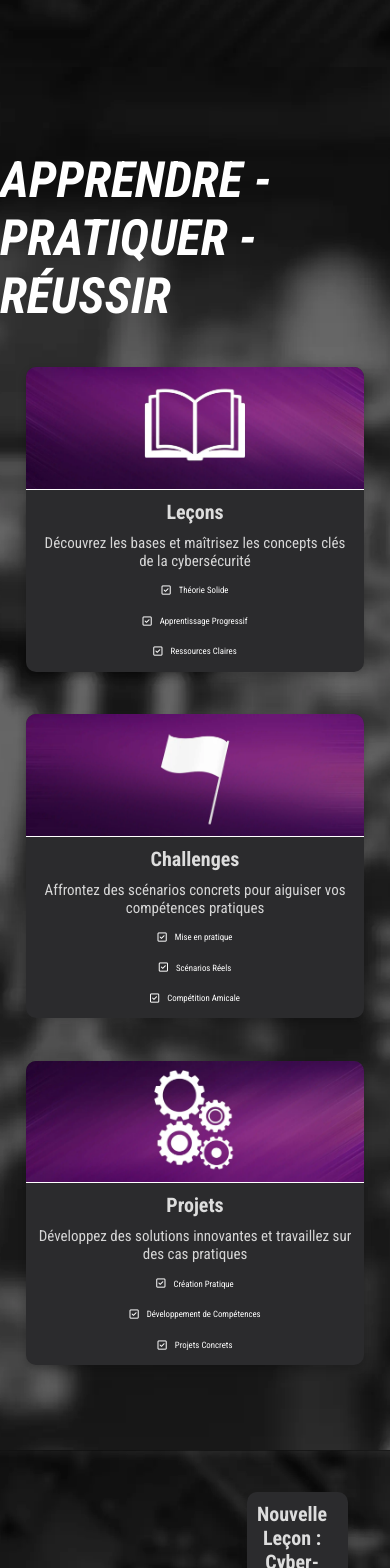
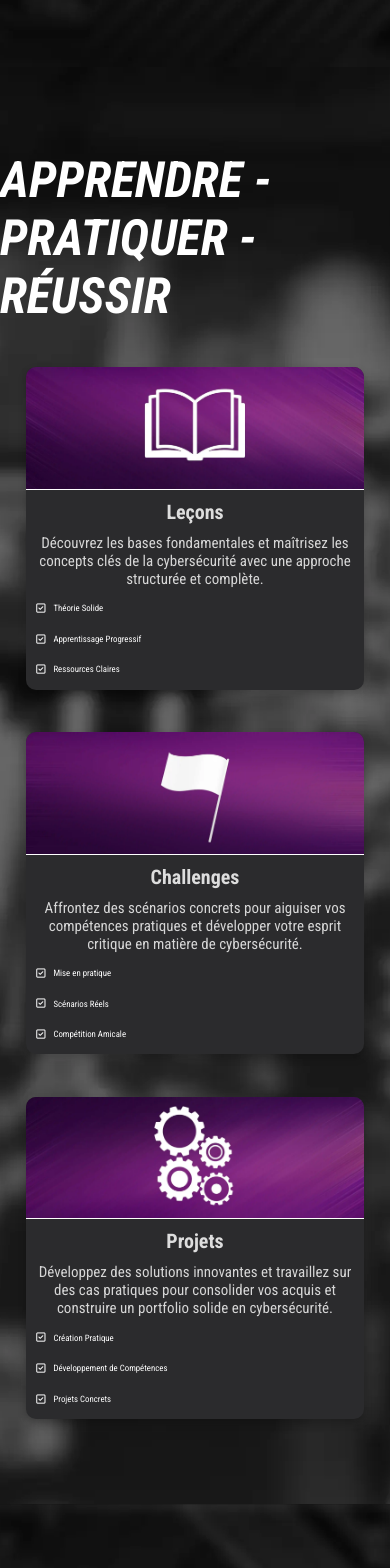
Before and after one commit to ogulatortue/Krhackademy, a PHP site: page / in a window 390 px wide. Shown: the part 889-2457 px from the top of the page. Run offline with PHP 8.4, Linux system fonts and the light colour scheme.

Commit message:
pres + new
Co-authored-by: Robbie FR <RobbieFR@users.noreply.github.com>

```diff
--- a/css/pres.css
+++ b/css/pres.css
@@ -54,5 +54,5 @@
   flex-grow: 1;
   display: flex;
   flex-direction: column;
-  justify-content: center;
+  justify-content: start;
 }
--- a/css/style.css
+++ b/css/style.css
@@ -92,7 +92,7 @@ h1 {
 .check_box {
     display: flex;
     align-items: center;
-    justify-content: center;
+    justify-content: left;
     width: 100%;
     margin-top: 15px;
     margin-bottom: 5px;
--- a/index.html
+++ b/index.html
@@ -70,7 +70,7 @@
                        <img src="./images/lessons.webp" alt="Icône Leçons"/>
                        <div class="box_info">
                             <h4>Leçons</h4>
-                            <p>Découvrez les bases et maîtrisez les concepts clés de la cybersécurité</p>
+                            <p>Découvrez les bases fondamentales et maîtrisez les concepts clés de la cybersécurité avec une approche structurée et complète.</p>
                             <div class="check_box">
                                 <i class="far fa-check-square checkbox-icon"></i><p>Théorie Solide</p>
                             </div>
@@ -88,7 +88,7 @@
                         <img src="./images/challenges.webp" alt="Icône Défis"/>
                         <div class="box_info">
                             <h4>Challenges</h4>
-                            <p>Affrontez des scénarios concrets pour aiguiser vos compétences pratiques</p>
+                            <p>Affrontez des scénarios concrets pour aiguiser vos compétences pratiques et développer votre esprit critique en matière de cybersécurité.</p>
                             <div class="check_box">
                                 <i class="far fa-check-square checkbox-icon"></i><p>Mise en pratique</p>
                             </div>
@@ -106,7 +106,7 @@
                         <img src="./images/projects.webp" alt="Icône Projets"/>
                         <div class="box_info">
                             <h4>Projets</h4>
-                            <p>Développez des solutions innovantes et travaillez sur des cas pratiques</p>
+                            <p>Développez des solutions innovantes et travaillez sur des cas pratiques pour consolider vos acquis et construire un portfolio solide en cybersécurité.</p>
                             <div class="check_box">
                                 <i class="far fa-check-square checkbox-icon"></i><p>Création Pratique</p>
                             </div>
@@ -126,37 +126,40 @@
         <section class="new">
             <div class="new_info">
                 <h2 class="main-title">Les nouveautées du moment</h2>
-                <h3 class="subtitle">Découvrez nos new ajouts<h3>
+                <h3 class="subtitle">Découvrez nos nouveaux ajouts<h3>
             </div>
-
-            <div class="filler"></div>
-
-            <div class="box_container">
-                <a href="./lessons/nouvelle-lecon-exemple.html">
-                    <div class="box_new">
-                        <div class="box_info">
-                            <h4>Nouvelle Leçon : Cyber-attaques</h4>
-                            <p>Découvrez les techniques courantes d'attaques et comment les contrer.</p>
+            <div class="new_images">
+                <a href="#" class="clickable-image-wrapper">
+                    <div class="image-container">
+                        <img src="https://datalegaldrive.com/wp-content/uploads/2023/08/rgpd-10-etapes-cyberattaques.jpg" alt="Produit Image" onerror="this.onerror=null; this.src='https://placehold.co/320x240/A78BFA/ffffff?text=Image+Non+Trouvée';">
+                        <div class="overlay">
+                            <div>
+                                <div class="overlay-title">Cyber-attaques</div>
+                                <div class="overlay-subtitle">Découvrez les techniques courantes d'attaques et comment les contrer.</div>
+                            </div>
                         </div>
-                        <img src="./images/lessons.webp" alt="Icône Nouvelle Leçon"/>
                     </div>
                 </a>
-                <a href="./challenges/nouveau-challenge-exemple.html">
-                    <div class="box_new">
-                        <div class="box_info">
-                            <h4>Nouveau Challenge : Forensics</h4>
-                            <p>Mettez vos compétences d'analyse forensique à l'épreuve.</p>
+                <a href="#" class="clickable-image-wrapper">
+                    <div class="image-container">
+                        <img src="https://guardia.school/wp-content/webp-express/webp-images/uploads/2023/07/forensic-4-e1716389010297.jpg.webp" alt="Produit Image" onerror="this.onerror=null; this.src='https://placehold.co/320x240/A78BFA/ffffff?text=Image+Non+Trouvée';">
+                        <div class="overlay">
+                            <div>
+                                <div class="overlay-title">Forensics</div>
+                                <div class="overlay-subtitle">Mettez vos compétences d'analyse forensique à l'épreuve.</div>
+                            </div>
                         </div>
-                        <img src="./images/challenges.webp" alt="Icône Nouveau Challenge"/>
                     </div>
                 </a>
-                <a href="./projects/nouveau-projet-exemple.html">
-                    <div class="box_new">
-                        <div class="box_info">
-                            <h4>Nouveau Projet : Sécurité Web</h4>
-                            <p>Construisez une application web sécurisée de A à Z.</p>
+                <a href="#" class="clickable-image-wrapper">
+                    <div class="image-container">
+                        <img src="https://www.aurone.com/wp-content/uploads/2020/10/comment-assurer-securite-site-web.png" alt="Produit Image" onerror="this.onerror=null; this.src='https://placehold.co/320x240/A78BFA/ffffff?text=Image+Non+Trouvée';">
+                        <div class="overlay">
+                            <div>
+                                <div class="overlay-title">Sécurité Web</div>
+                                <div class="overlay-subtitle">Construisez une application web sécurisée de A à Z.</div>
+                            </div>
                         </div>
-                        <img src="./images/projects.webp" alt="Icône Nouveau Projet"/>
                     </div>
                 </a>
             </div>
```
Also changed, not shown: css/new.css (+74 -32 lines), lessons.html (+8 -0 lines), 1 other file.
